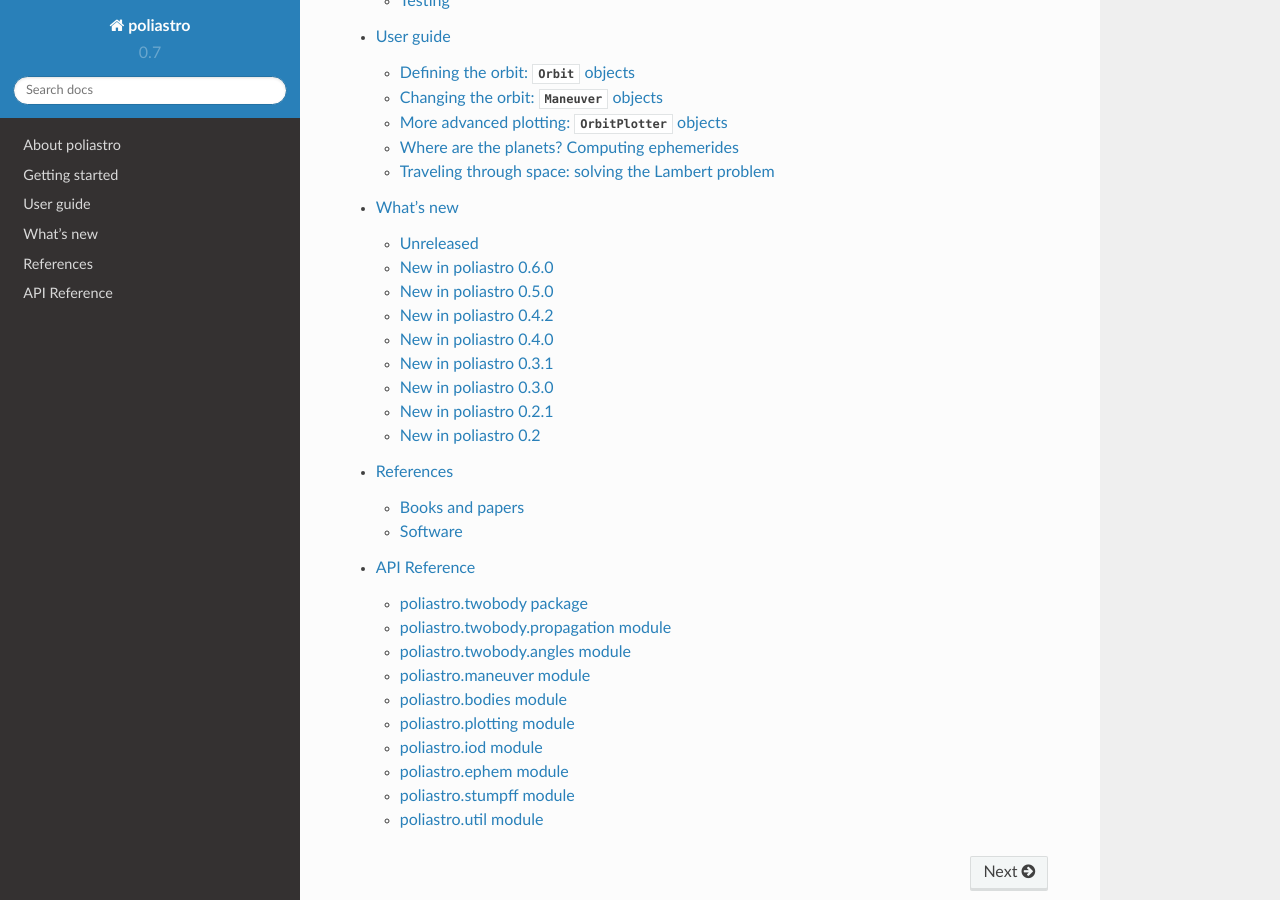
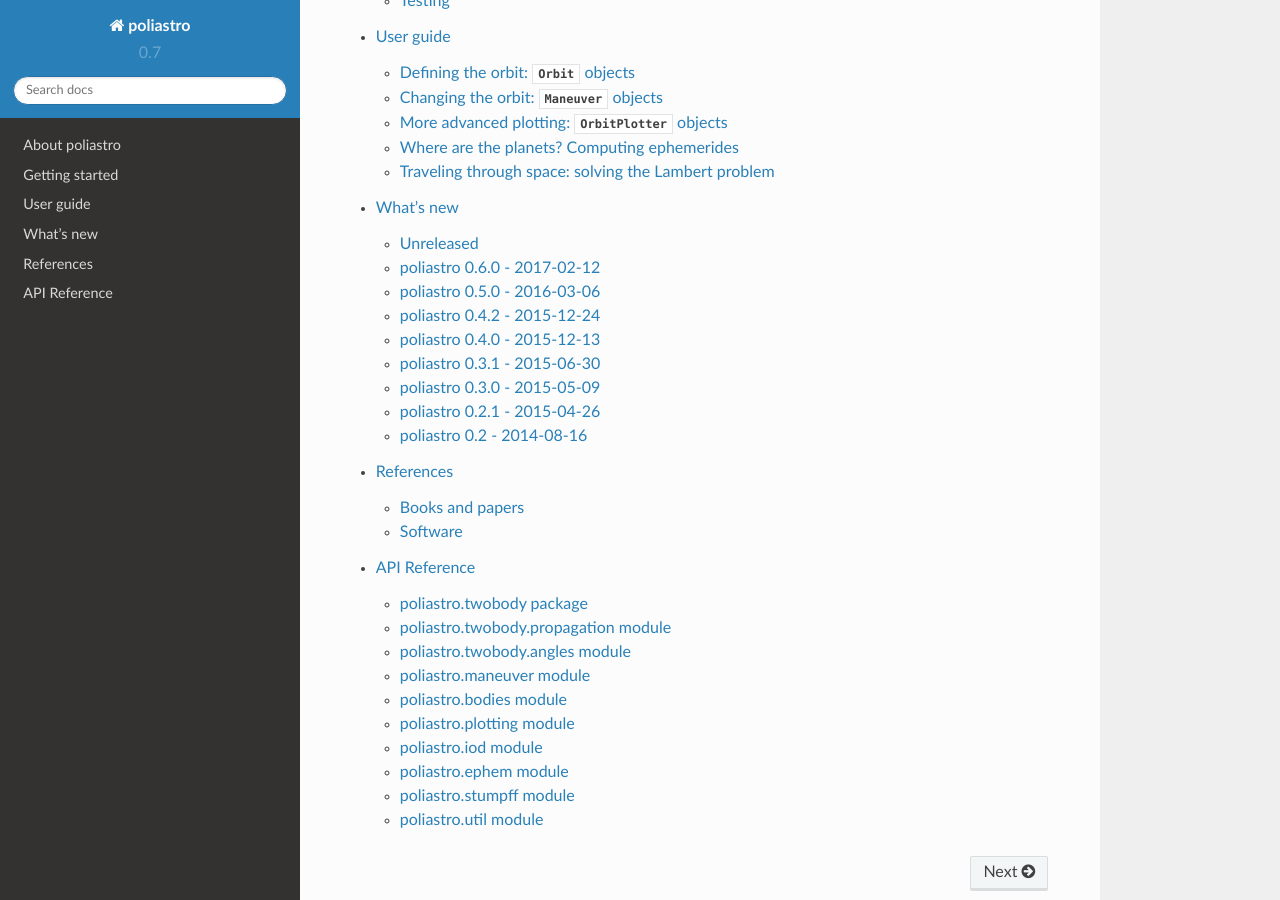
Before and after one commit to poliastro/poliastro, a Sphinx documentation site: the page built from docs/source/index.rst, in a window 1280 px wide and 900 px high, scrolled down 2117 px. Built offline with Sphinx 7.4.7 and the Read the Docs theme 2.0.0, drawn with Linux system fonts in a browser that asks for light colours.

Commit message:
Add release dates to changelog [ci skip]
Inspired by http://keepachangelog.com/

```diff
--- a/docs/source/changelog.rst
+++ b/docs/source/changelog.rst
@@ -10,8 +10,8 @@ Bugs fixed:
 
 .. _`Issue #128`: https://github.com/poliastro/poliastro/issues/128
 
-New in poliastro 0.6.0
-----------------------
+poliastro 0.6.0 - 2017-02-12
+----------------------------
 
 This major release was focused on refactoring some internal core
 parts and improving the propagation functionality.
@@ -30,8 +30,8 @@ Highlights:
 .. _`#140`: https://github.com/poliastro/poliastro/pull/140
 .. _`#144`: https://github.com/poliastro/poliastro/pull/144
 
-New in poliastro 0.5.0
-----------------------
+poliastro 0.5.0 - 2016-03-06
+----------------------------
 
 This is a new major release, focused on expanding the initial orbit
 determination capabilities and solving some infrastructure challenges.
@@ -74,13 +74,13 @@ Backward incompatible changes:
   axis \\(a\\) made in 0.4.0, so \\(a\\) must be used again. This change is
   definitive.
 
-New in poliastro 0.4.2
-----------------------
+poliastro 0.4.2 - 2015-12-24
+----------------------------
 
 Fixed packaging problems.
 
-New in poliastro 0.4.0
-----------------------
+poliastro 0.4.0 - 2015-12-13
+----------------------------
 
 This is a new major release, focused on improving stability and code quality.
 New angle conversion and modified equinoctial elements functions were added
@@ -130,8 +130,8 @@ Backward incompatible changes:
   with the fourth modified equinoctial element, use ``norm(ss.h_vec)``
   instead.
 
-New in poliastro 0.3.1
-----------------------
+poliastro 0.3.1 - 2015-06-30
+----------------------------
 
 This is a new minor release, with some bug fixes backported from the main
 development branch.
@@ -145,8 +145,8 @@ Bugs fixed:
 .. _`Issue #49`: https://github.com/poliastro/poliastro/issues/49
 .. _`Issue #50`: https://github.com/poliastro/poliastro/issues/50
 
-New in poliastro 0.3.0
-----------------------
+poliastro 0.3.0 - 2015-05-09
+----------------------------
 
 This is a new major release, focused on switching to a pure Python codebase.
 Lambert problem solving and ephemerides computation came back, and a couple
@@ -180,8 +180,8 @@ Bugs fixed:
 .. _`Issue #19`: https://github.com/poliastro/poliastro/issues/19
 .. _`Issue #37`: https://github.com/poliastro/poliastro/issues/37
 
-New in poliastro 0.2.1
-----------------------
+poliastro 0.2.1 - 2015-04-26
+----------------------------
 
 This is a bugfix release, no new features were introduced since 0.2.0.
 
@@ -191,8 +191,8 @@ This is a bugfix release, no new features were introduced since 0.2.0.
 
 .. _`#35`: https://github.com/poliastro/poliastro/issues/35
 
-New in poliastro 0.2
---------------------
+poliastro 0.2 - 2014-08-16
+--------------------------
 
 * **Totally refactored code** to provide a more pythonic API (see `PR #14`_
   and `wiki`_ for further information) heavily inspired by `Plyades`_ by
```
